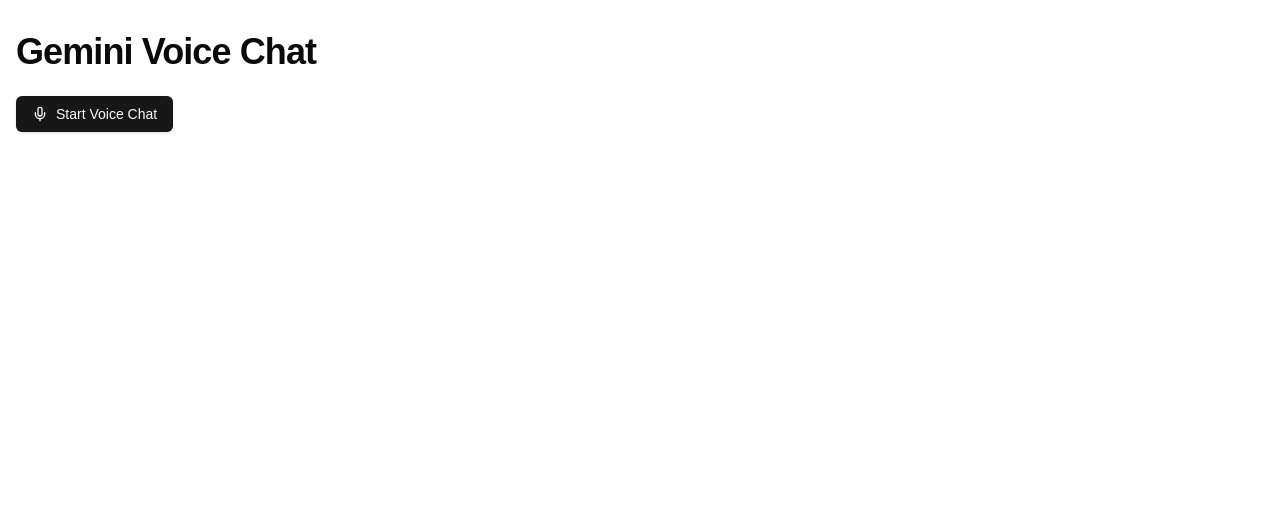
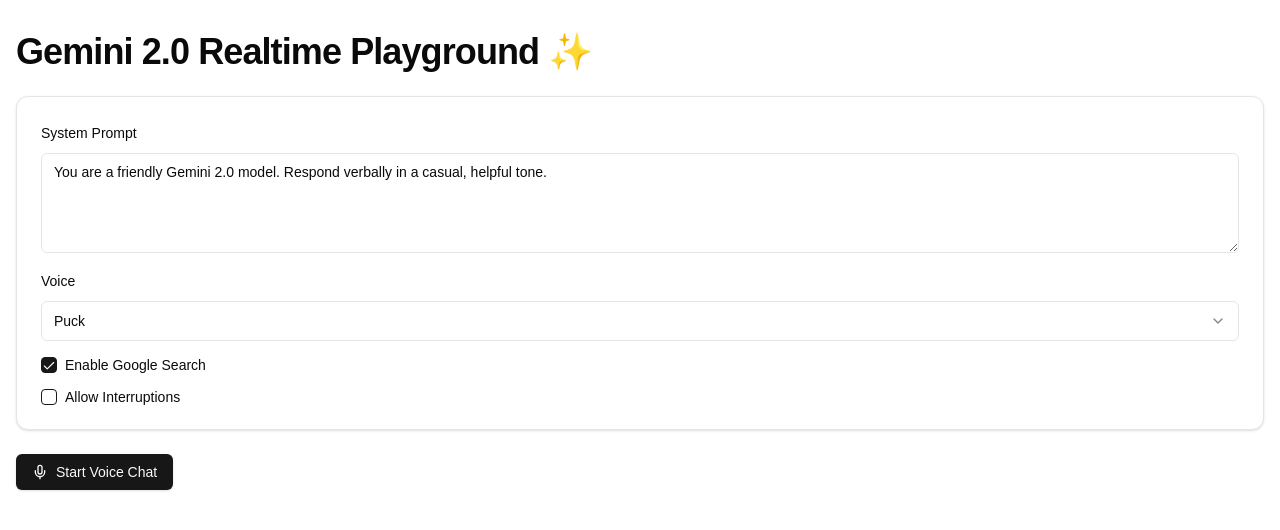
Before and after one commit to stevecoppens/RealTimeTutor, a Next.js app in the folder frontend/: page / in a window 1280 px wide. Shown: the top 530 px of the page. Built offline with nearby package versions, Linux system fonts and the light colour scheme.

Commit message:
Added client side configuration

```diff
--- a/frontend/components/gemini-playground.tsx
+++ b/frontend/components/gemini-playground.tsx
@@ -5,11 +5,29 @@
 import { Card, CardContent } from '@/components/ui/card';
 import { Button } from '@/components/ui/button';
 import { Alert, AlertDescription, AlertTitle } from '@/components/ui/alert';
+import { Select, SelectContent, SelectItem, SelectTrigger, SelectValue } from '@/components/ui/select';
+import { Textarea } from '@/components/ui/textarea';
+import { Checkbox } from '@/components/ui/checkbox';
+import { Label } from '@/components/ui/label';
+
+interface Config {
+  systemPrompt: string;
+  voice: string;
+  googleSearch: boolean;
+  allowInterruptions: boolean;
+}
 
 export default function GeminiVoiceChat() {
   const [isStreaming, setIsStreaming] = useState(false);
   const [error, setError] = useState(null);
   const [text, setText] = useState('');
+  const [config, setConfig] = useState<Config>({
+    systemPrompt: "You are a friendly Gemini 2.0 model. Respond verbally in a casual, helpful tone.",
+    voice: "Puck",
+    googleSearch: true,
+    allowInterruptions: false
+  });
+  const [isConnected, setIsConnected] = useState(false);
   const wsRef = useRef(null);
   const audioContextRef = useRef(null);
   const audioInputRef = useRef(null);
@@ -18,17 +36,30 @@
   let audioBuffer = []
   let isPlaying = false
 
-  const initializeWebSocket = () => {
+  const voices = ["Puck", "Charon", "Kore", "Fenrir", "Aoede"];
+
+  const startStream = async () => {
+    // Initialize WebSocket first
     wsRef.current = new WebSocket(`ws://localhost:8000/ws/${clientId.current}`);
+
+    wsRef.current.onopen = async () => {
+      // Send configuration as first message
+      wsRef.current.send(JSON.stringify({
+        type: 'config',
+        config: config
+      }));
+
+      // Start audio stream after config is sent
+      await startAudioStream();
+      setIsStreaming(true);
+    };
 
     wsRef.current.onmessage = async (event) => {
       const response = JSON.parse(event.data);
       if (response.type === 'audio') {
-        // Handle incoming audio data
         const audioData = base64ToFloat32Array(response.data);
         playAudioData(audioData);
       } else if (response.type === 'text') {
-        // Handle text responses
         setText(prev => prev + response.text + '\n');
       }
     };
@@ -152,12 +183,6 @@
     source.start();
   };
 
-  // Start streaming
-  const startStream = async () => {
-    initializeWebSocket();
-    await startAudioStream();
-  };
-
   // Cleanup on unmount
   useEffect(() => {
     return () => {
@@ -168,7 +193,7 @@
   return (
     <div className="container mx-auto py-8 px-4">
       <div className="space-y-6">
-        <h1 className="text-4xl font-bold tracking-tight">Gemini Voice Chat</h1>
+        <h1 className="text-4xl font-bold tracking-tight">Gemini 2.0 Realtime Playground ✨</h1>
 
         {error && (
           <Alert variant="destructive">
@@ -176,6 +201,63 @@
             <AlertDescription>{error}</AlertDescription>
           </Alert>
         )}
+
+        <Card>
+          <CardContent className="pt-6 space-y-4">
+            <div className="space-y-2">
+              <Label htmlFor="system-prompt">System Prompt</Label>
+              <Textarea
+                id="system-prompt"
+                value={config.systemPrompt}
+                onChange={(e) => setConfig(prev => ({ ...prev, systemPrompt: e.target.value }))}
+                disabled={isConnected}
+                className="min-h-[100px]"
+              />
+            </div>
+
+            <div className="space-y-2">
+              <Label htmlFor="voice-select">Voice</Label>
+              <Select
+                value={config.voice}
+                onValueChange={(value) => setConfig(prev => ({ ...prev, voice: value }))}
+                disabled={isConnected}
+              >
+                <SelectTrigger id="voice-select">
+                  <SelectValue placeholder="Select a voice" />
+                </SelectTrigger>
+                <SelectContent>
+                  {voices.map((voice) => (
+                    <SelectItem key={voice} value={voice}>
+                      {voice}
+                    </SelectItem>
+                  ))}
+                </SelectContent>
+              </Select>
+            </div>
+
+            <div className="flex items-center space-x-2">
+              <Checkbox
+                id="google-search"
+                checked={config.googleSearch}
+                onCheckedChange={(checked) =>
+                  setConfig(prev => ({ ...prev, googleSearch: checked as boolean }))}
+                disabled={isConnected}
+              />
+              <Label htmlFor="google-search">Enable Google Search</Label>
+            </div>
+
+            <div className="flex items-center space-x-2">
+              <Checkbox
+                id="allow-interruptions"
+                checked={config.allowInterruptions}
+                onCheckedChange={(checked) =>
+                  setConfig(prev => ({ ...prev, allowInterruptions: checked as boolean }))}
+                disabled={isConnected}
+              />
+              <Label htmlFor="allow-interruptions">Allow Interruptions</Label>
+            </div>
+          </CardContent>
+        </Card>
 
         <div className="flex gap-4">
           <Button
--- /dev/null
+++ b/frontend/components/ui/checkbox.tsx
@@ -0,0 +1,25 @@
+import * as React from "react"
+import * as CheckboxPrimitive from "@radix-ui/react-checkbox"
+import { Check } from "lucide-react"
+import { cn } from "@/lib/utils"
+
+const Checkbox = React.forwardRef<
+  React.ElementRef<typeof CheckboxPrimitive.Root>,
+  React.ComponentPropsWithoutRef<typeof CheckboxPrimitive.Root>
+>(({ className, ...props }, ref) => (
+  <CheckboxPrimitive.Root
+    ref={ref}
+    className={cn(
+      "peer h-4 w-4 shrink-0 rounded-sm border border-primary ring-offset-background focus-visible:outline-none focus-visible:ring-2 focus-visible:ring-ring focus-visible:ring-offset-2 disabled:cursor-not-allowed disabled:opacity-50 data-[state=checked]:bg-primary data-[state=checked]:text-primary-foreground",
+      className
+    )}
+    {...props}
+  >
+    <CheckboxPrimitive.Indicator className={cn("flex items-center justify-center text-current")}>
+      <Check className="h-4 w-4" />
+    </CheckboxPrimitive.Indicator>
+  </CheckboxPrimitive.Root>
+))
+Checkbox.displayName = CheckboxPrimitive.Root.displayName
+
+export { Checkbox }
--- /dev/null
+++ b/frontend/components/ui/label.tsx
@@ -0,0 +1,20 @@
+import * as React from "react"
+import * as LabelPrimitive from "@radix-ui/react-label"
+import { cn } from "@/lib/utils"
+
+const Label = React.forwardRef<
+  React.ElementRef<typeof LabelPrimitive.Root>,
+  React.ComponentPropsWithoutRef<typeof LabelPrimitive.Root>
+>(({ className, ...props }, ref) => (
+  <LabelPrimitive.Root
+    ref={ref}
+    className={cn(
+      "text-sm font-medium leading-none peer-disabled:cursor-not-allowed peer-disabled:opacity-70",
+      className
+    )}
+    {...props}
+  />
+))
+Label.displayName = LabelPrimitive.Root.displayName
+
+export { Label }
--- /dev/null
+++ b/frontend/components/ui/select.tsx
@@ -0,0 +1,121 @@
+"use client"
+
+import * as React from "react"
+import * as SelectPrimitive from "@radix-ui/react-select"
+import { Check, ChevronDown } from "lucide-react"
+
+import { cn } from "@/lib/utils"
+
+const Select = SelectPrimitive.Root
+
+const SelectGroup = SelectPrimitive.Group
+
+const SelectValue = SelectPrimitive.Value
+
+const SelectTrigger = React.forwardRef<
+  React.ElementRef<typeof SelectPrimitive.Trigger>,
+  React.ComponentPropsWithoutRef<typeof SelectPrimitive.Trigger>
+>(({ className, children, ...props }, ref) => (
+  <SelectPrimitive.Trigger
+    ref={ref}
+    className={cn(
+      "flex h-10 w-full items-center justify-between rounded-md border border-input bg-background px-3 py-2 text-sm ring-offset-background placeholder:text-muted-foreground focus:outline-none focus:ring-2 focus:ring-ring focus:ring-offset-2 disabled:cursor-not-allowed disabled:opacity-50",
+      className
+    )}
+    {...props}
+  >
+    {children}
+    <SelectPrimitive.Icon asChild>
+      <ChevronDown className="h-4 w-4 opacity-50" />
+    </SelectPrimitive.Icon>
+  </SelectPrimitive.Trigger>
+))
+SelectTrigger.displayName = SelectPrimitive.Trigger.displayName
+
+const SelectContent = React.forwardRef<
+  React.ElementRef<typeof SelectPrimitive.Content>,
+  React.ComponentPropsWithoutRef<typeof SelectPrimitive.Content>
+>(({ className, children, position = "popper", ...props }, ref) => (
+  <SelectPrimitive.Portal>
+    <SelectPrimitive.Content
+      ref={ref}
+      className={cn(
+        "relative z-50 min-w-[8rem] overflow-hidden rounded-md border bg-popover text-popover-foreground shadow-md data-[state=open]:animate-in data-[state=closed]:animate-out data-[state=closed]:fade-out-0 data-[state=open]:fade-in-0 data-[state=closed]:zoom-out-95 data-[state=open]:zoom-in-95 data-[side=bottom]:slide-in-from-top-2 data-[side=left]:slide-in-from-right-2 data-[side=right]:slide-in-from-left-2 data-[side=top]:slide-in-from-bottom-2",
+        position === "popper" &&
+          "data-[side=bottom]:translate-y-1 data-[side=left]:-translate-x-1 data-[side=right]:translate-x-1 data-[side=top]:-translate-y-1",
+        className
+      )}
+      position={position}
+      {...props}
+    >
+      <SelectPrimitive.Viewport
+        className={cn(
+          "p-1",
+          position === "popper" &&
+            "h-[var(--radix-select-trigger-height)] w-full min-w-[var(--radix-select-trigger-width)]"
+        )}
+      >
+        {children}
+      </SelectPrimitive.Viewport>
+    </SelectPrimitive.Content>
+  </SelectPrimitive.Portal>
+))
+SelectContent.displayName = SelectPrimitive.Content.displayName
+
+const SelectItem = React.forwardRef<
+  React.ElementRef<typeof SelectPrimitive.Item>,
+  React.ComponentPropsWithoutRef<typeof SelectPrimitive.Item>
+>(({ className, children, ...props }, ref) => (
+  <SelectPrimitive.Item
+    ref={ref}
+    className={cn(
+      "relative flex w-full cursor-default select-none items-center rounded-sm py-1.5 pl-8 pr-2 text-sm outline-none focus:bg-accent focus:text-accent-foreground data-[disabled]:pointer-events-none data-[disabled]:opacity-50",
+      className
+    )}
+    {...props}
+  >
+    <span className="absolute left-2 flex h-3.5 w-3.5 items-center justify-center">
+      <SelectPrimitive.ItemIndicator>
+        <Check className="h-4 w-4" />
+      </SelectPrimitive.ItemIndicator>
+    </span>
+
+    <SelectPrimitive.ItemText>{children}</SelectPrimitive.ItemText>
+  </SelectPrimitive.Item>
+))
+SelectItem.displayName = SelectPrimitive.Item.displayName
+
+const SelectLabel = React.forwardRef<
+  React.ElementRef<typeof SelectPrimitive.Label>,
+  React.ComponentPropsWithoutRef<typeof SelectPrimitive.Label>
+>(({ className, ...props }, ref) => (
+  <SelectPrimitive.Label
+    ref={ref}
+    className={cn("py-1.5 pl-8 pr-2 text-sm font-semibold", className)}
+    {...props}
+  />
+))
+SelectLabel.displayName = SelectPrimitive.Label.displayName
+
+const SelectSeparator = React.forwardRef<
+  React.ElementRef<typeof SelectPrimitive.Separator>,
+  React.ComponentPropsWithoutRef<typeof SelectPrimitive.Separator>
+>(({ className, ...props }, ref) => (
+  <SelectPrimitive.Separator
+    ref={ref}
+    className={cn("-mx-1 my-1 h-px bg-muted", className)}
+    {...props}
+  />
+))
+SelectSeparator.displayName = SelectPrimitive.Separator.displayName
+
+export {
+  Select,
+  SelectGroup,
+  SelectValue,
+  SelectTrigger,
+  SelectContent,
+  SelectItem,
+  SelectLabel,
+  SelectSeparator,
+}
--- /dev/null
+++ b/frontend/components/ui/textarea.tsx
@@ -0,0 +1,23 @@
+import * as React from "react"
+import { cn } from "@/lib/utils"
+
+export interface TextareaProps
+  extends React.TextareaHTMLAttributes<HTMLTextAreaElement> {}
+
+const Textarea = React.forwardRef<HTMLTextAreaElement, TextareaProps>(
+  ({ className, ...props }, ref) => {
+    return (
+      <textarea
+        className={cn(
+          "flex min-h-[80px] w-full rounded-md border border-input bg-background px-3 py-2 text-sm ring-offset-background placeholder:text-muted-foreground focus-visible:outline-none focus-visible:ring-2 focus-visible:ring-ring focus-visible:ring-offset-2 disabled:cursor-not-allowed disabled:opacity-50",
+          className
+        )}
+        ref={ref}
+        {...props}
+      />
+    )
+  }
+)
+Textarea.displayName = "Textarea"
+
+export { Textarea }
--- a/frontend/package.json
+++ b/frontend/package.json
@@ -9,6 +9,9 @@
     "lint": "next lint"
   },
   "dependencies": {
+    "@radix-ui/react-checkbox": "^1.1.3",
+    "@radix-ui/react-label": "^2.1.1",
+    "@radix-ui/react-select": "^2.1.4",
     "@radix-ui/react-slot": "^1.1.1",
     "class-variance-authority": "^0.7.1",
     "clsx": "^2.1.1",
```
Also changed, not shown: 2 other files (tests, documents, lock files or other folders).
